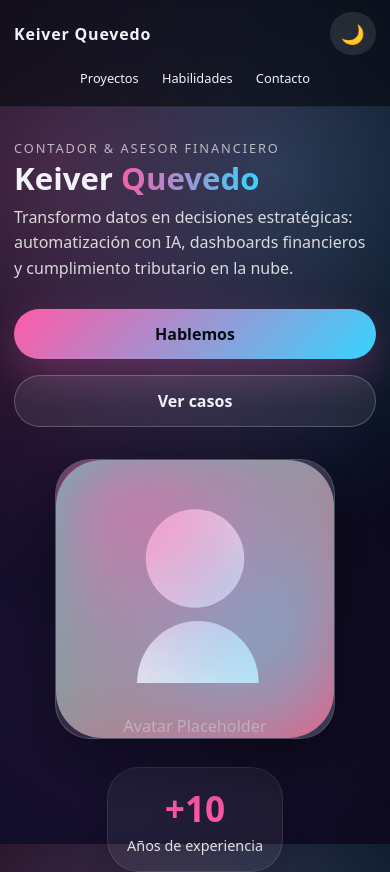
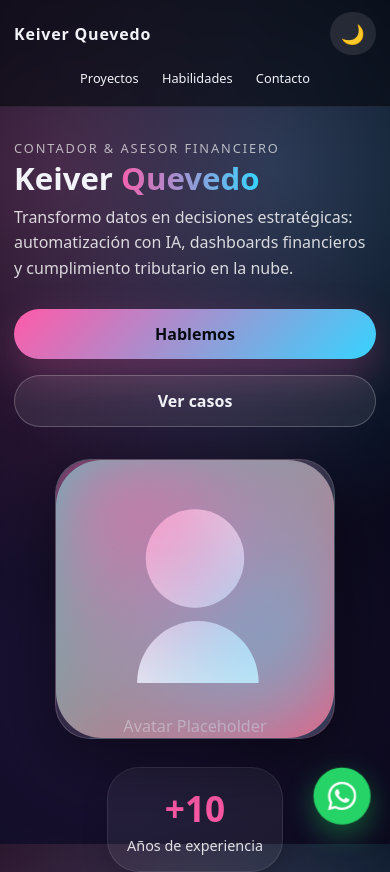
Before and after one commit to Henryparrajf/Portafolio.Keiver.Quevedo, a React (Vite) app: page / in a window 390 px wide. Shown: the top 872 px of the page. Built offline with nearby package versions, Linux system fonts and the light colour scheme.

Commit message:
feat: Agregar botón flotante de WhatsApp con número +58 4126722754

```diff
--- a/src/App.jsx
+++ b/src/App.jsx
@@ -58,6 +58,10 @@ export default function App() {
 
   const toggleTheme = () => setTheme((t) => (t === 'dark' ? 'light' : 'dark'));
 
+  const whatsappNumber = '584126722754'; // Número sin espacios ni símbolos
+  const whatsappMessage = encodeURIComponent('Hola Keiver, me gustaría conversar sobre tus servicios de asesoría contable.');
+  const whatsappUrl = `https://wa.me/${whatsappNumber}?text=${whatsappMessage}`;
+
   return (
     <div className="app">
       <header className="topbar">
@@ -73,6 +77,25 @@ export default function App() {
           {theme === 'dark' ? '🌙' : '☀️'}
         </button>
       </header>
+
+      {/* Botón flotante de WhatsApp */}
+      <a
+        href={whatsappUrl}
+        className="whatsapp-float"
+        target="_blank"
+        rel="noopener noreferrer"
+        aria-label="Contactar por WhatsApp"
+      >
+        <svg
+          className="whatsapp-float__icon"
+          viewBox="0 0 24 24"
+          fill="currentColor"
+          xmlns="http://www.w3.org/2000/svg"
+        >
+          <path d="M17.472 14.382c-.297-.149-1.758-.867-2.03-.967-.273-.099-.471-.148-.67.15-.197.297-.767.966-.94 1.164-.173.199-.347.223-.644.075-.297-.15-1.255-.463-2.39-1.475-.883-.788-1.48-1.761-1.653-2.059-.173-.297-.018-.458.13-.606.134-.133.298-.347.446-.52.149-.174.198-.298.298-.497.099-.198.05-.371-.025-.52-.075-.149-.669-1.612-.916-2.207-.242-.579-.487-.5-.669-.51-.173-.008-.371-.01-.57-.01-.198 0-.52.074-.792.372-.272.297-1.04 1.016-1.04 2.479 0 1.462 1.065 2.875 1.213 3.074.149.198 2.096 3.2 5.077 4.487.709.306 1.262.489 1.694.625.712.227 1.36.195 1.871.118.571-.085 1.758-.719 2.006-1.413.248-.694.248-1.289.173-1.413-.074-.124-.272-.198-.57-.347m-5.421 7.403h-.004a9.87 9.87 0 01-5.031-1.378l-.361-.214-3.741.982.998-3.648-.235-.374a9.86 9.86 0 01-1.51-5.26c.001-5.45 4.436-9.884 9.888-9.884 2.64 0 5.122 1.03 6.988 2.898a9.825 9.825 0 012.893 6.994c-.003 5.45-4.437 9.884-9.885 9.884m8.413-18.297A11.815 11.815 0 0012.05 0C5.495 0 .16 5.335.157 11.892c0 2.096.547 4.142 1.588 5.945L.057 24l6.305-1.654a11.882 11.882 0 005.683 1.448h.005c6.554 0 11.89-5.335 11.893-11.893a11.821 11.821 0 00-3.48-8.413Z" />
+        </svg>
+        <span className="whatsapp-float__text">Escríbeme</span>
+      </a>
 
       <main>
         <section className="hero reveal" id="hero" ref={heroRef}>
--- a/src/styles/main.css
+++ b/src/styles/main.css
@@ -1105,6 +1105,92 @@ button:focus {
   }
 }
 
+/* Botón flotante de WhatsApp */
+.whatsapp-float {
+  position: fixed;
+  bottom: 2rem;
+  right: 2rem;
+  z-index: 100;
+  display: flex;
+  align-items: center;
+  gap: 0.75rem;
+  background: #25d366;
+  color: #ffffff;
+  padding: 0.875rem 1.25rem;
+  border-radius: 999px;
+  box-shadow: 0 8px 24px rgba(37, 211, 102, 0.35), 0 4px 12px rgba(0, 0, 0, 0.25);
+  text-decoration: none;
+  font-weight: 600;
+  font-size: 0.95rem;
+  transition: transform 280ms var(--easing), box-shadow 280ms var(--easing);
+  animation: whatsappPulse 2s ease-in-out infinite;
+}
+
+.whatsapp-float:hover {
+  transform: translateY(-4px) scale(1.05);
+  box-shadow: 0 12px 32px rgba(37, 211, 102, 0.45), 0 6px 16px rgba(0, 0, 0, 0.3);
+  animation: none;
+}
+
+.whatsapp-float:active {
+  transform: translateY(-2px) scale(1.02);
+}
+
+.whatsapp-float__icon {
+  width: 28px;
+  height: 28px;
+  flex-shrink: 0;
+}
+
+.whatsapp-float__text {
+  display: block;
+  white-space: nowrap;
+}
+
+@keyframes whatsappPulse {
+  0%, 100% {
+    transform: scale(1);
+    box-shadow: 0 8px 24px rgba(37, 211, 102, 0.35), 0 4px 12px rgba(0, 0, 0, 0.25);
+  }
+  50% {
+    transform: scale(1.05);
+    box-shadow: 0 12px 32px rgba(37, 211, 102, 0.5), 0 6px 16px rgba(0, 0, 0, 0.3);
+  }
+}
+
+/* Responsive para móviles */
+@media (max-width: 768px) {
+  .whatsapp-float {
+    bottom: 1.5rem;
+    right: 1.5rem;
+    padding: 0.75rem 1rem;
+    font-size: 0.875rem;
+  }
+
+  .whatsapp-float__icon {
+    width: 24px;
+    height: 24px;
+  }
+}
+
+@media (max-width: 480px) {
+  .whatsapp-float {
+    bottom: 1.25rem;
+    right: 1.25rem;
+    padding: 0.875rem;
+    border-radius: 50%;
+  }
+
+  .whatsapp-float__text {
+    display: none;
+  }
+
+  .whatsapp-float__icon {
+    width: 28px;
+    height: 28px;
+  }
+}
+
 @media (prefers-reduced-motion: reduce) {
   .btn,
   .card,
@@ -1112,4 +1198,8 @@ button:focus {
   .company-card {
     transition: none !important;
   }
+
+  .whatsapp-float {
+    animation: none !important;
+  }
 }
```
Also changed, not shown: 1 other file (tests, documents, lock files or other folders).
